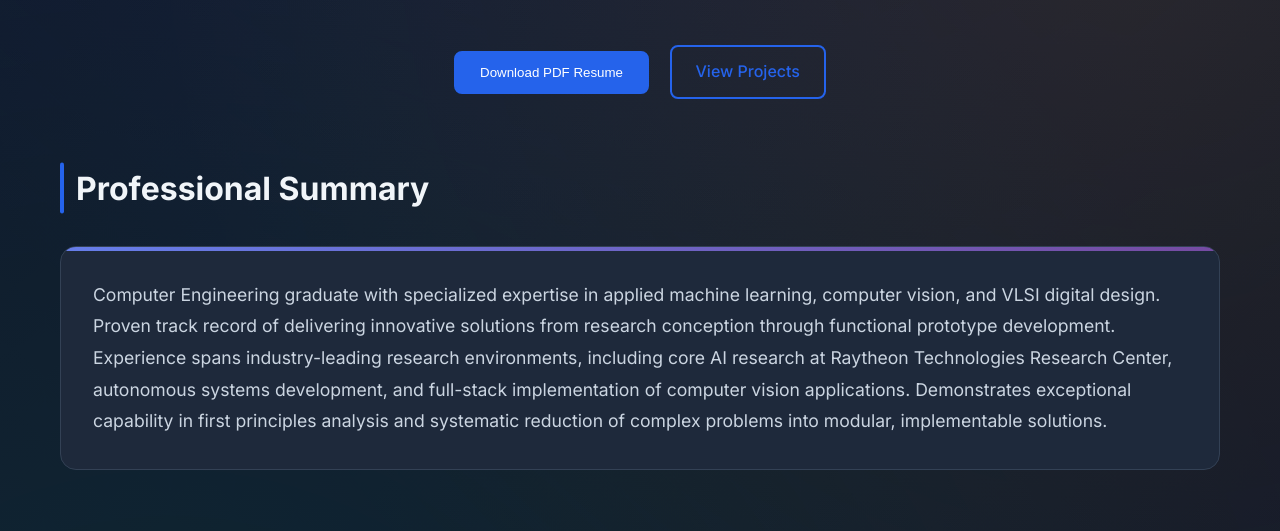
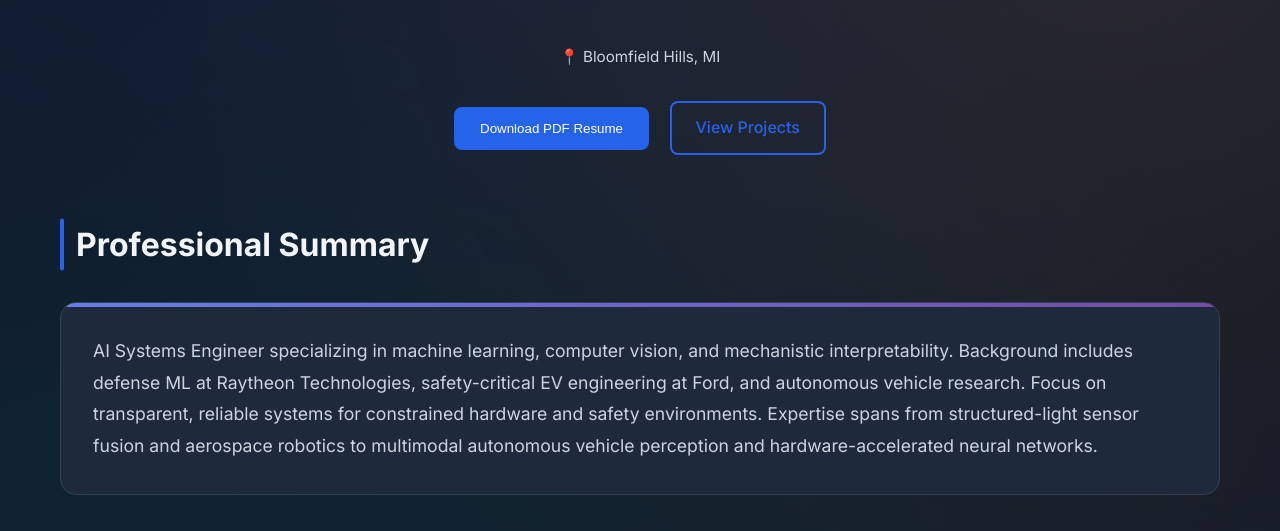
Before and after one commit to RLR-GitHub/RLR-GitHub.github.io, a plain HTML site: page 2025resume.html in a window 1280 px wide. Shown: the part 227-758 px from the top of the page. Drawn offline with nearby package versions, Linux system fonts and the light colour scheme; no server answers.

Commit message:
chore: update 2025resume.html with current resume data
- Update page title to 'AI Systems Engineer'
- Update typing animation with current roles:
  * AI Systems Engineer
  * Mechanistic Interpretability
  * Machine Learning Research
  * Hardware-Software Co-design
- Add location: Bloomfield Hills, MI
- Update professional summary with current focus
- Align with RESUME_DATA.json master source

```diff
--- a/2025resume.html
+++ b/2025resume.html
@@ -3,7 +3,7 @@
 <head>
     <meta charset="UTF-8">
     <meta name="viewport" content="width=device-width, initial-scale=1.0">
-    <title>Roderick L. Renwick - Computer Vision & ML Engineer</title>
+    <title>Roderick L. Renwick - AI Systems Engineer</title>
     <!-- Favicon -->
     <link rel="icon" type="image/x-icon" href="favicon.ico">
     <link rel="icon" type="image/png" sizes="32x32" href="r.png">
@@ -679,7 +679,7 @@
         <header>
             <div class="header-content">
                 <h1>Roderick L. Renwick</h1>
-                <img src="https://readme-typing-svg.demolab.com?font=Fira+Code&size=36&pause=1000&color=00D4FF&center=true&vCenter=true&width=600&lines=Machine+Learning+Engineer;Computer+Vision+Specialist;AI+Research+%26+Development;Deep+Learning+Enthusiast" alt="Typing animation of roles" class="typing-svg"/>
+                <img src="https://readme-typing-svg.demolab.com?font=Fira+Code&size=36&pause=1000&color=00D4FF&center=true&vCenter=true&width=600&lines=AI+Systems+Engineer;Mechanistic+Interpretability;Machine+Learning+Research;Hardware-Software+Co-design" alt="Typing animation of roles" class="typing-svg"/>
                 <!-- <p class="subtitle">Applied Machine Learning Engineer • Computer Vision Specialist • Digital Design Expert</p> -->
 
                 <div class="contact-bar">
@@ -697,6 +697,8 @@
                     </a>
                 </div>
 
+                <p style="color: var(--text-secondary); font-size: 0.95rem; margin-top: 0.75rem;">📍 Bloomfield Hills, MI</p>
+
                 <div class="mt-2">
                     <button id="download-pdf-btn" class="btn">Download PDF Resume</button>
                     <a href="#projects" class="btn btn-secondary ml-1">View Projects</a>
@@ -709,11 +711,7 @@
                 <h2 class="section-title">Professional Summary</h2>
                 <div class="summary">
                     <p>
-                        Computer Engineering graduate with specialized expertise in applied machine learning, computer vision, and VLSI digital design.
-                        Proven track record of delivering innovative solutions from research conception through functional prototype development.
-                        Experience spans industry-leading research environments, including core AI research at Raytheon Technologies Research Center,
-                        autonomous systems development, and full-stack implementation of computer vision applications. Demonstrates exceptional capability
-                        in first principles analysis and systematic reduction of complex problems into modular, implementable solutions.
+                        AI Systems Engineer specializing in machine learning, computer vision, and mechanistic interpretability. Background includes defense ML at Raytheon Technologies, safety-critical EV engineering at Ford, and autonomous vehicle research. Focus on transparent, reliable systems for constrained hardware and safety environments. Expertise spans from structured-light sensor fusion and aerospace robotics to multimodal autonomous vehicle perception and hardware-accelerated neural networks.
                     </p>
                 </div>
             </section>
```
